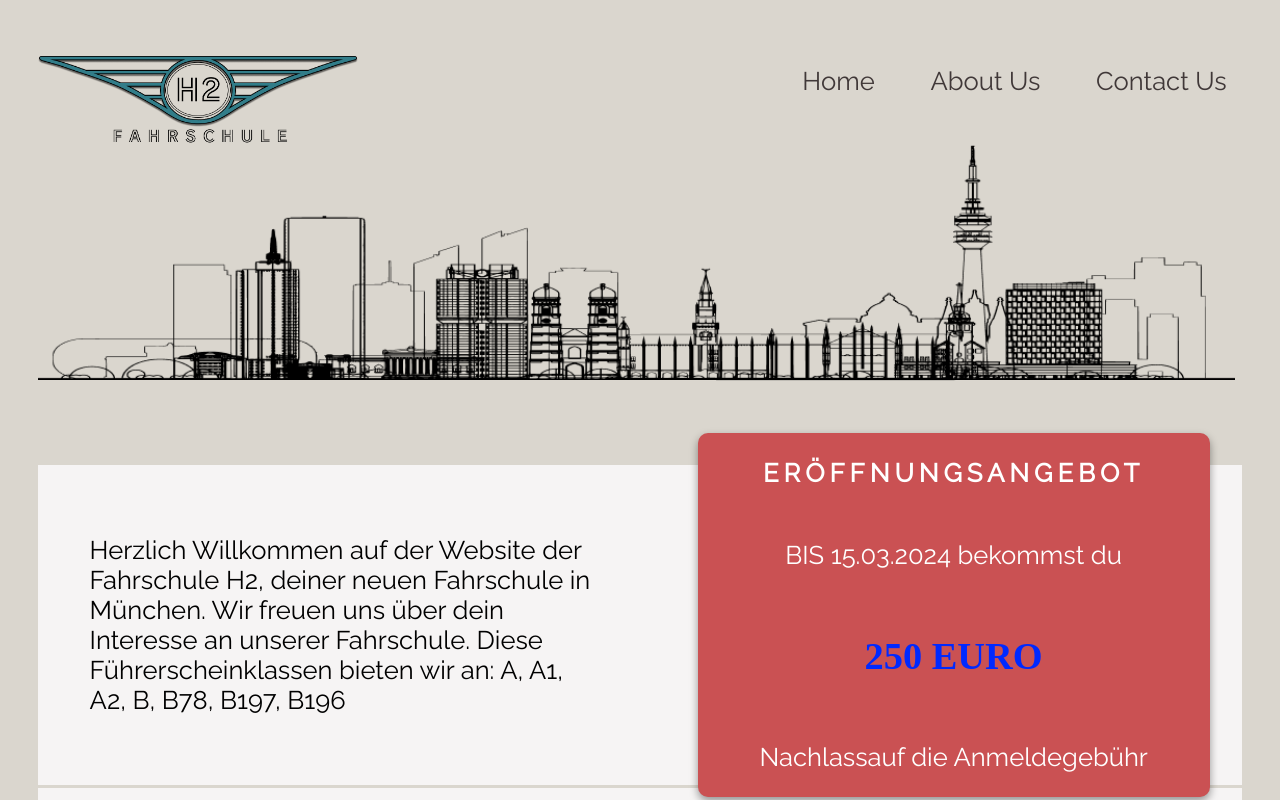
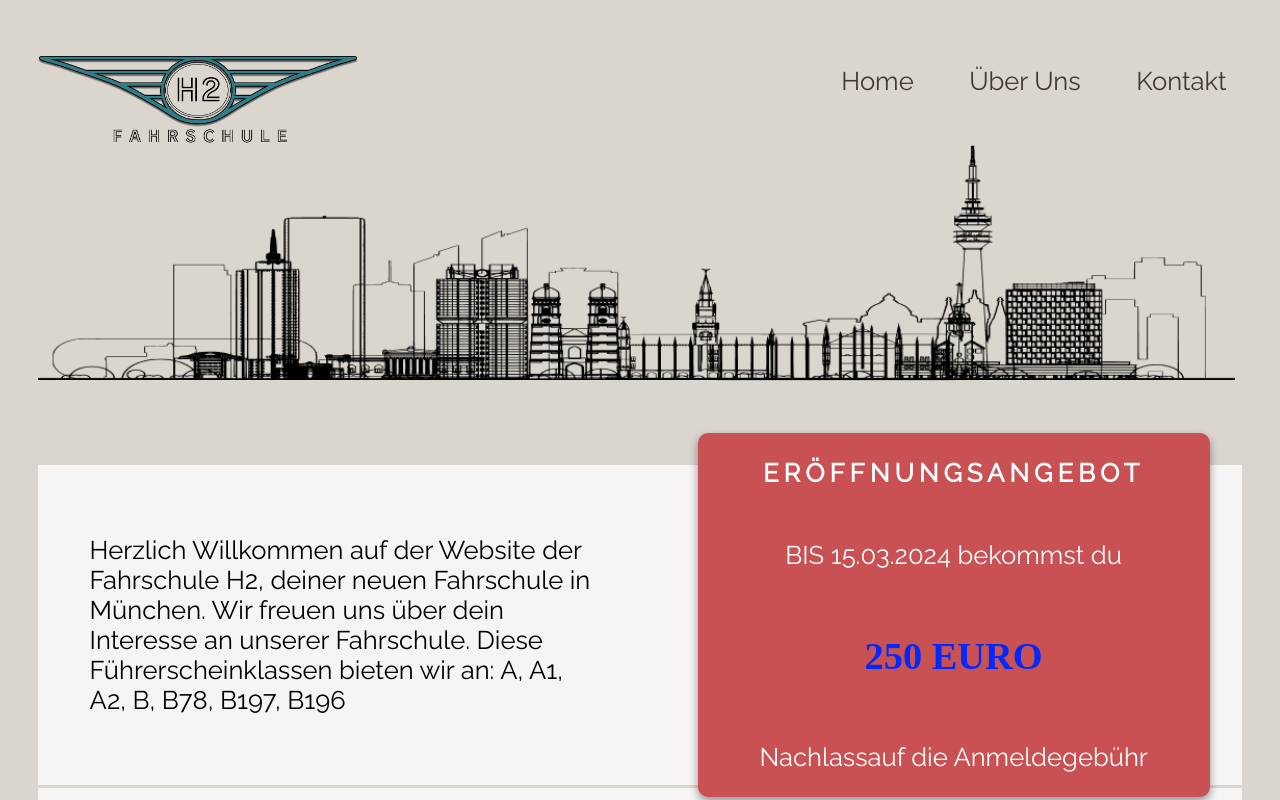
Before and after one commit to Korzyukova/Fahrschule, a Next.js app: page / in a window 1280 px wide. Shown: the top 800 px of the page. Built offline with nearby package versions, Linux system fonts and the light colour scheme; a web font is replaced by a local one.

Commit message:
german header

```diff
--- a/src/components/Header.tsx
+++ b/src/components/Header.tsx
@@ -29,8 +29,8 @@ export default function Header() {
         <Image className='logo' src={logo} alt="logo" width="280" height="85" />
         <div className="links">
           <a className="link" href="/">Home</a>
-          <a className="link" href="/about">About Us</a>
-          <a className="link" href="/contact">Contact Us</a>
+          <a className="link" href="/about">Über Uns</a>
+          <a className="link" href="/contact">Kontakt</a>
         </div>
         <button onClick={toggleMenu} className="burger-button">☰</button>
       </header>
```
